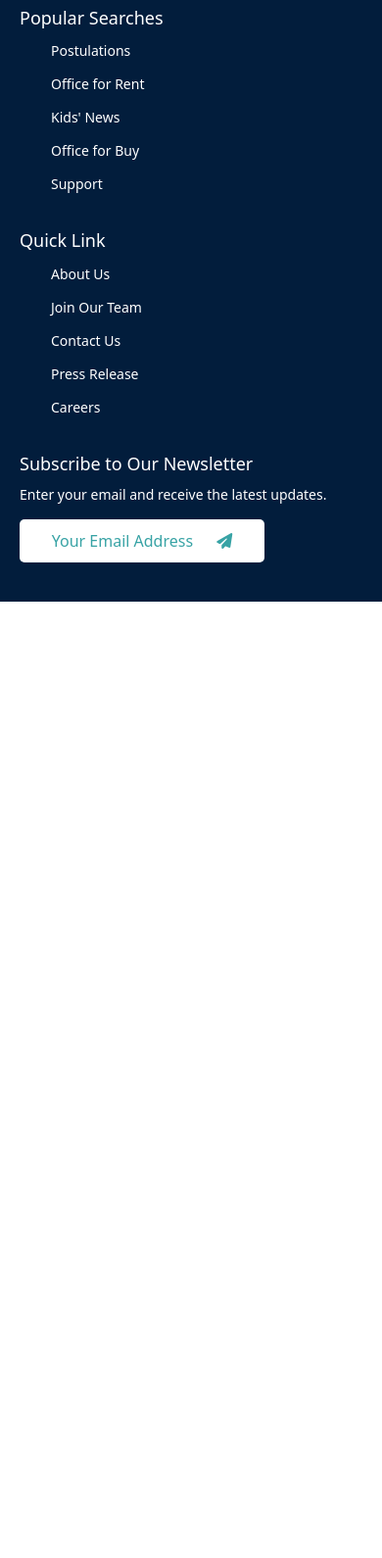
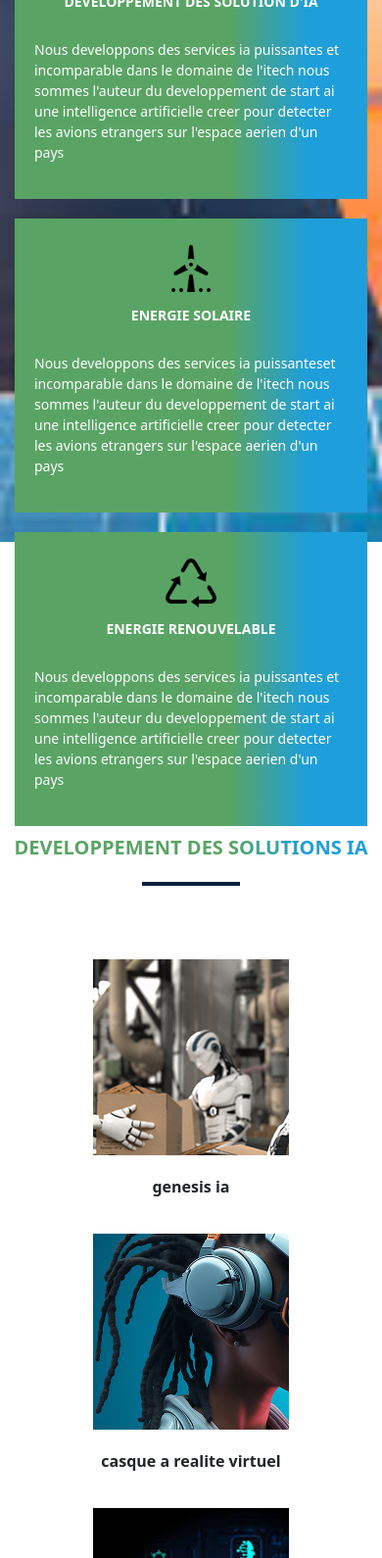
Before and after one commit to Borislegangster/ProjetBrief1, a website: page service.html in a window 390 px wide. Shown: the part 397-1987 px from the top of the page at 98% size. Before the commit the page ends 1011 px from the top, so only its background shows below. Drawn offline with nearby package versions, Linux system fonts and the light colour scheme.

Commit message:
services

```diff
--- a/service.html
+++ b/service.html
@@ -50,7 +50,102 @@
         </header>
 
         <main>
+            <section class="menu">
+                <div class="background">
+                    <h1>nos services</h1>
+                </div>
+                <div class="services">
+                    <div class="carreaux">
+                        <img src="./img/service1.png" alt="SERVICE IMAGE">
+                        <h2>developpement des solution d'ia</h2>
+                        <p>Nous developpons des services ia puissantes et incomparable dans le domaine de l'itech nous sommes l'auteur du developpement de start ai une intelligence artificielle creer pour detecter les avions etrangers sur l'espace aerien d'un pays</p>
+                    </div>
+                    <div class="carreaux">
+                        <img src="./img/service2.png" alt="SERVICE IMAGE">
+                        <h2>energie solaire</h2>
+                        <p>Nous developpons des services ia puissanteset incomparable dans le domaine de l'itech nous sommes l'auteur du developpement de start ai une intelligence artificielle creer pour detecter les avions etrangers sur l'espace aerien d'un pays</p>
+                    </div>
+                    <div class="carreaux">
+                        <img src="./img/service3.png" alt="SERVICE IMAGE">
+                        <h2>energie renouvelable</h2>
+                        <p>Nous developpons des services ia puissantes et incomparable dans le domaine de l'itech nous sommes l'auteur du developpement de start ai une intelligence artificielle creer pour detecter les avions etrangers sur l'espace aerien d'un pays</p>
+                    </div>
+                </div>
+            </section>
 
+            <section class="article">
+                <div class="titre">
+                    <h3>developpement des solutions ia</h3>
+                    <div class="line"></div>
+                </div>
+                <div class="cadre">
+                    <div class="c2">
+                        <div class="img">
+                            <button>Voir Plus</button>
+                        </div>
+                        <p>genesis ia</p>
+                    </div>
+                    <div class="c2">
+                        <div class="img">
+                            <button>Voir Plus</button>
+                        </div>
+                        <p>casque a realite virtuel</p>
+                    </div>
+                    <div class="c2">
+                        <div class="img">
+                            <button>Voir Plus</button>
+                        </div>
+                        <p>application d'ia generative</p>
+                    </div>
+                    <div class="c2">
+                        <div class="img">
+                            <button>Voir Plus</button>
+                        </div>
+                        <p>appareil connecter</p>
+                    </div>
+                </div>
+            </section>
+
+            <section class="article">
+                <div class="titre">
+                    <h3>energie solaire</h3>
+                    <div class="line"></div>
+                </div>
+                <div class="cadre">
+                    <div class="c2">
+                        <div class="img img1">
+                            <button>Voir Plus</button>
+                        </div>
+                        <p>genesis ia</p>
+                    </div>
+                    <div class="c2">
+                        <div class="img img1">
+                            <button>Voir Plus</button>
+                        </div>
+                        <p>casque a realite virtuel</p>
+                    </div>
+                    <div class="c2">
+                        <div class="img img1">
+                            <button>Voir Plus</button>
+                        </div>
+                        <p>application d'ia generative</p>
+                    </div>
+                    <div class="c2">
+                        <div class="img img1">
+                            <button>Voir Plus</button>
+                        </div>
+                        <p>appareil connecter</p>
+                    </div>
+                </div>
+            </section>
+
+            <section class="article re">
+                <div class="titre">
+                    <h3>energie renouvelable</h3>
+                    <div class="line"></div>
+                </div>
+                <img src="./img/1 (5).jpeg" alt="ENERGIE RENOUVELABLE" class="re1">
+            </section>
         </main>
 
         <footer>
--- a/src/headfoot.css
+++ b/src/headfoot.css
@@ -50,7 +50,7 @@ footer {
     background-color: #021D3C;
     color: #ffffff;
     padding: 40px 20px;
-    margin-top: 20%;
+    margin-top: 50px;
 }
 
 .footer-container {
--- a/src/service.css
+++ b/src/service.css
@@ -0,0 +1,281 @@
+*{
+    margin: 0px;
+    padding: 0px;
+}
+
+main{
+    width: 100%;
+    height: auto;
+}
+
+main section{
+    width: 100%;
+    height: auto;
+}
+
+.menu{
+    position: relative;
+    margin-bottom: 400px;
+}
+
+.menu .background{
+    background-image: url(../img/acceuil.jpeg);
+    background-size: cover;
+    background-position: center;
+    height: 500px;
+    display: flex;
+    justify-content: center;
+    align-items: center;
+}
+
+.menu .background h1{
+    font-size: 50px;
+    text-transform: uppercase;
+    font-weight: bold;
+    background: linear-gradient(to right, #59A465 61%, #1E9FDB 83%);
+    -webkit-background-clip: text;
+    -webkit-text-fill-color: transparent;
+}
+
+.menu .services{
+    display: flex;
+    flex-direction: row;
+    justify-content: center;
+    flex-wrap: wrap;
+    align-items: center;
+    padding-left: 50px;
+    padding-right: 50px;
+    width: 100%;
+    position: absolute;
+    top: 400px;
+    gap: 50px;
+}
+
+.menu .services .carreaux{
+    display: flex;
+    flex-direction: column;
+    justify-content: center;
+    align-items: center;
+    background: linear-gradient(to right, #59A465 61%, #1E9FDB 83%);
+    width: 350px;
+    height: 400px;
+    padding: 40px;
+    color: white;
+    gap: 10px;
+}
+
+.menu .services .carreaux img{
+    width: 90px;
+    height: 90px;
+}
+
+.menu .services .carreaux h2{
+    font-size: 14px;
+    font-weight: bold;
+    text-transform: uppercase;
+    margin-bottom: 20px;
+}
+
+.menu .services .carreaux p{
+    font-size: 14px;
+}
+
+@media screen and (max-width: 1250px) {
+    .menu .services{
+        padding-left: 40px;
+        padding-right: 40px;
+        gap: 20px;
+    }
+}
+
+@media screen and (max-width: 1170px){
+    .menu .services .carreaux{
+        width: 300px;
+        height: 300px;
+        padding: 20px;
+    }
+
+    .menu .services .carreaux img{
+        width: 60px;
+        height: 60px;
+    }
+
+    .menu{
+        margin-bottom: 300px;
+    }
+
+    .article .cadre .c2 .img{
+        width: 200px !important;
+        height: 200px !important;
+    }
+}
+
+@media screen and (max-width: 1020px){
+    .menu .background{
+        height: 700px;
+    }
+
+    .menu .background h1{
+        margin-bottom: 400px;
+        font-size: 45px;
+    }
+
+    .menu .services{
+        top: 300px;
+    }
+}
+
+@media screen and (max-width: 699px){
+    .menu .services .carreaux{
+        width: 100%;
+    }
+
+    .menu .services{
+        padding-left: 15px;
+        padding-right: 15px;
+    }
+
+    .menu .background h1{
+        margin-bottom: 600px;
+        font-size: 30px;
+    }
+
+    .menu .services{
+        top: 200px;
+    }
+
+    .menu .background{
+        height: 850px;
+    }
+
+    .article .titre h3{
+        font-size: 20px !important;
+        text-align: center;
+    }
+}
+
+.article{
+    margin-bottom: 100px;
+}
+
+.article .titre{
+    display: flex;
+    flex-direction: column;
+    justify-content: center;
+    align-items: center;
+    gap: 15px;
+}
+
+.article .titre h3{
+    font-size: 30px;
+    text-transform: uppercase;
+    font-weight: bold;
+    background: linear-gradient(to right, #59A465 61%, #1E9FDB 83%);
+    -webkit-background-clip: text;
+    -webkit-text-fill-color: transparent;
+}
+
+.article .titre div{
+    border: 2px solid #021F3D;
+    width: 100px;
+}
+
+.article .cadre{
+    display: flex;
+    flex-direction: row;
+    flex-wrap: wrap;
+    justify-content: center;
+    align-items: center;
+    margin-top:75px;
+    padding-left: 50px;
+    padding-right: 50px;
+    width: 100%;
+    gap: 20px;
+}
+
+.article .cadre .c2{
+    display: flex;
+    flex-direction: column;
+    justify-content: center;
+    align-items: center;
+    gap: 20px;
+}
+
+.article .cadre .c2:first-child .img{
+    background-image: url(../img/image.png);
+}
+
+.article .cadre .c2:nth-child(2) .img{
+    background-image: url(../img/image2.png);
+}
+
+.article .cadre .c2:nth-child(3) .img{
+    background-image: url(../img/image3.png);
+}
+
+.article .cadre .c2:last-child .img{
+    background-image: url(../img/image4.png);
+}
+
+.article .cadre .c2:first-child .img1{
+    background-image: url(../img/1\ \(1\).jpeg);
+}
+
+.article .cadre .c2:nth-child(2) .img1{
+    background-image: url(../img/1\ \(2\).jpeg);
+}
+
+.article .cadre .c2:nth-child(3) .img1{
+    background-image: url(../img/1\ \(3\).jpeg);
+}
+
+.article .cadre .c2:last-child .img1{
+    background-image: url(../img/1\ \(4\).jpeg);
+}
+
+.article .cadre .c2 .img{
+    width: 250px;
+    height: 250px;
+    display: flex;
+    justify-content: center;
+    align-items: center;
+}
+
+.article .cadre .c2 .img button{
+    width: 100px;
+    height: 40px;
+    background: linear-gradient(to right, #59A465 61%, #1E9FDB 83%);
+    border: none;
+    color: white;
+    font-weight: bold;
+    display: none;
+}
+
+.article .cadre .c2 .img button:hover{
+    background: #021F3D !important;
+}
+
+.article .cadre .c2 .img:hover{
+    opacity: 0.8;
+}
+
+.article .cadre .c2 .img:hover button{
+    display: block;
+}
+
+.article .cadre .c2 p{
+    font-weight: bold;
+}
+
+.re{
+    display: flex;
+    flex-direction: column;
+    justify-content: center;
+    align-items: center;
+    gap: 75px;
+}
+
+.re1{
+    width: 95%;
+    height: 300px;
+}
```
Also changed, not shown: img/1 (1).jpeg (added), img/1 (2).jpeg (added), img/1 (3).jpeg (added), img/1 (4).jpeg (added), img/1 (5).jpeg (added), img/acceuil.jpeg (added), img/image.png (added), img/image2.png (added), img/image3.png (added), img/image4.png (added), img/service1.png (added), img/service2.png (added), img/service3.png (added).
